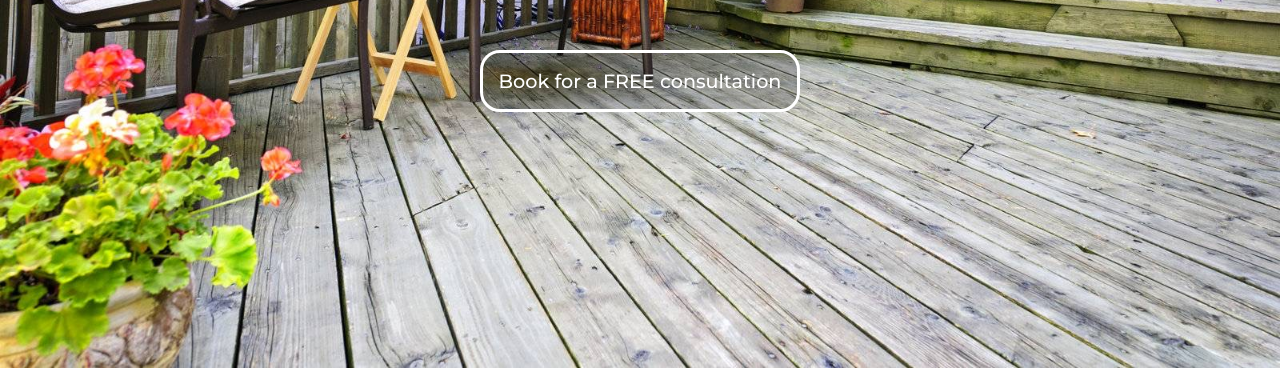
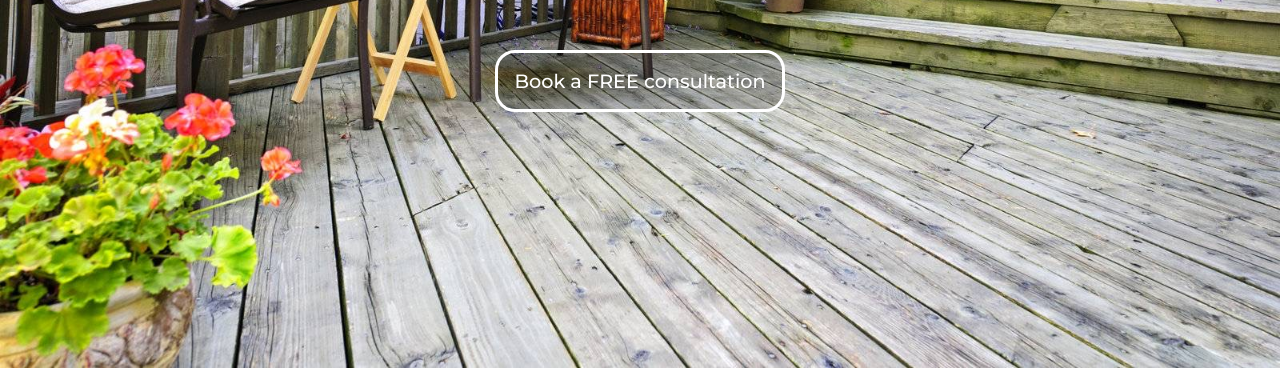
Before and after one commit to ARDeckFenceWebsite/ARDeckFenceWebsite.github.io, a plain HTML site: page index.html in a window 1280 px wide. Shown: the part 428-800 px from the top of the page. Drawn offline with Linux system fonts and the light colour scheme.

Commit message:
minor change of content

```diff
--- a/index.html
+++ b/index.html
@@ -68,7 +68,7 @@
     <main>
         <section class="hero">
             <h1>Edmonton's deck and fence specialist</h1>
-            <a href="">Book for a FREE consultation</a>
+            <a href="">Book a FREE consultation</a>
         </section>
 
         <article class="about-us">
```
